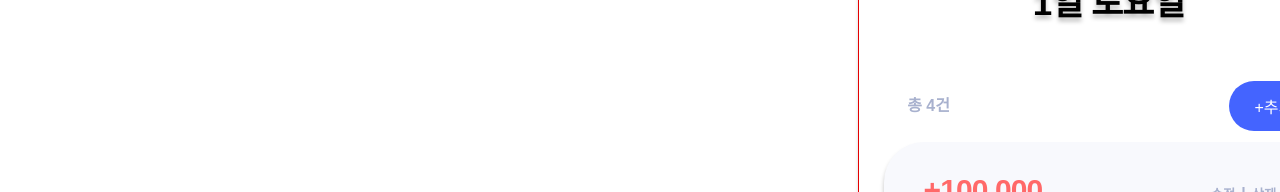
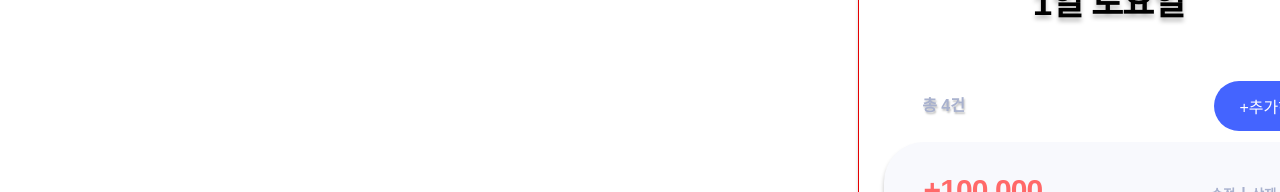
Before and after one commit to KDT1-FE/KDT5-M6, a React (Vite) app: page / in a window 1280 px wide. Shown: the part 165-357 px from the top of the page. Built offline with nearby package versions, Linux system fonts and the light colour scheme.

Commit message:
style: cursor, detail 수정

```diff
--- a/src/components/Right/Read.tsx
+++ b/src/components/Right/Read.tsx
@@ -80,7 +80,7 @@ const StDate = styled.p`
 const Wrap = styled.div`
   display: flex;
   justify-content: space-between;
-  padding: 0 10px;
+  padding: 0 25px;
   height: 8%;
   align-items: center;
 `;
@@ -92,6 +92,7 @@ const WrapP = styled.p`
   justify-content: center;
   font-weight: bold;
   color: #a8b1ce;
+  text-shadow: 1px 2px 2px rgba(0, 0, 0, 0.25);
 `;
 const WrapBtn = styled.button`
   width: 120px;
@@ -101,6 +102,10 @@ const WrapBtn = styled.button`
   border: none;
   border-radius: 30px;
   font-size: 16px;
+  &:active {
+    background-color: #2c3d8f;
+  }
+  cursor: pointer;
 `;
 const ListWrap = styled.div`
   height: 66%;
--- a/src/components/Right/index.tsx
+++ b/src/components/Right/index.tsx
@@ -53,6 +53,7 @@ const BtnActive = styled.button`
   border: none;
 `;
 const BtnBlur = styled.button`
+  cursor: pointer;
   height: 100%;
   width: 50%;
   font-style: normal;
--- a/src/components/common/List.tsx
+++ b/src/components/common/List.tsx
@@ -78,11 +78,13 @@ const EditBtn = styled.button`
   border: none;
   color: #a8b1ce;
   font-weight: bold;
+  cursor: pointer;
 `;
 const DeleteBtn = styled.button`
   background-color: transparent;
   border: none;
   color: #a8b1ce;
+  cursor: pointer;
   font-weight: bold;
 `;
 const Date = styled.span`
```
